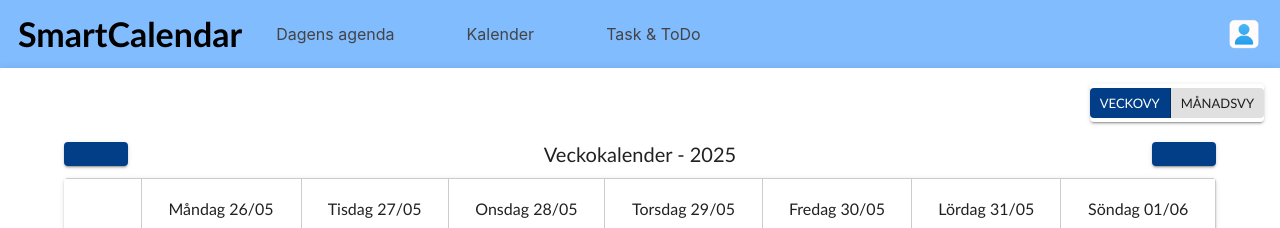
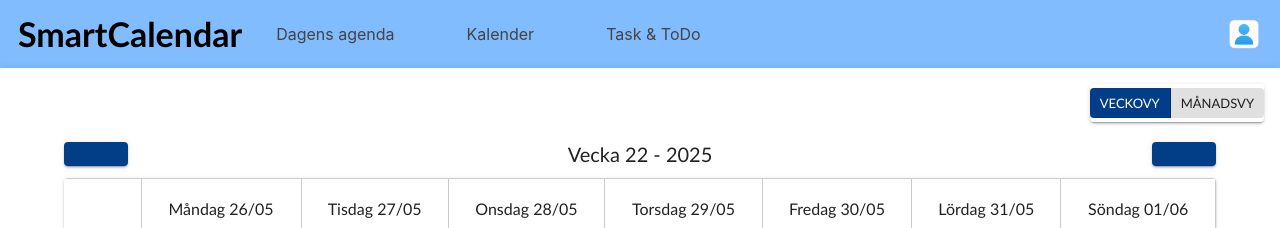
Before and after one commit to slidecart/G19SmartCalender, a React (Create React App) app in the folder frontend/: page /today in a window 1280 px wide. Shown: the top 228 px of the page. Built offline with nearby package versions, Linux system fonts and the light colour scheme; no server answers; sample sign-in values are in the browser's storage; some icons are missing.

Commit message:
månadsvy och syn av veckor

```diff
--- a/frontend/src/components/calendar/views/monthly/monthlyCalendar.jsx
+++ b/frontend/src/components/calendar/views/monthly/monthlyCalendar.jsx
@@ -55,7 +55,7 @@ function MonthlyCalendar({ activities, onActivityClick, openAddDialog}) {
             </Box>
 
             {/* Shows calendar */}
-            <TableContainer component={Paper} elevation={2} sx={{height:"fit-content"}}>
+            <TableContainer component={Paper} elevation={2} sx={{height:"650px"}}>
                 <MonthlyGrid
                     activities={activities}
                     weeks={calendar}
--- a/frontend/src/components/calendar/views/monthly/monthlyGrid.jsx
+++ b/frontend/src/components/calendar/views/monthly/monthlyGrid.jsx
@@ -1,7 +1,9 @@
 import { Table, TableBody, TableCell, TableHead, TableRow, Typography } from "@mui/material";
 import dayjs from "dayjs";
+import weekOfYear from "dayjs/plugin/weekOfYear";
 import MonthlyActivityBox from "./monthlyActivityBox";
 
+dayjs.extend(weekOfYear);
 const weekdays = ["Mån", "Tis", "Ons", "Tors", "Fre", "Lör", "Sön"];
 
 const MonthlyGrid = ({ activities = [], weeks = [], onActivityClick }) => {
@@ -35,8 +37,9 @@ const MonthlyGrid = ({ activities = [], weeks = [], onActivityClick }) => {
                     <TableRow key={rowIndex}>
 
                         {/* Empty cell for week */}
-                        <TableCell sx={{ border:"1px solid #ccc", backgroundColor:"#fafafa", height:"80px"}}/>
-
+                        <TableCell sx={{ border:"1px solid #ccc", fontWeight:"bold", height:"80px"}}>
+                            V.{week[0].week()}
+                        </TableCell>
                         {week.map((day, colIndex) => {
                             const formattedDate = day.format("YYYY-MM-DD");
 
--- a/frontend/src/components/calendar/views/weekly/weeklyCalendar.jsx
+++ b/frontend/src/components/calendar/views/weekly/weeklyCalendar.jsx
@@ -1,5 +1,6 @@
 import { Box, Typography, TableContainer, Paper, Button, Container } from "@mui/material";
 import dayjs from "dayjs";
+import weekOfYear from "dayjs/plugin/weekOfYear";
 import { useState } from "react";
 import WeeklyGrid from "./weeklyGrid"
 import AddActivity from "../../addActivity";
@@ -8,7 +9,7 @@ import ArrowBackIcon from "@mui/icons-material/ArrowBack";
 import ArrowForwardIcon from "@mui/icons-material/ArrowForward";
 import ActivityDialog from "../../ActivityDialog";
 
-
+dayjs.extend(weekOfYear); // Recieves week
 
 function WeeklyCalendar({activities, onActivityClick, openAddDialog}) {
 
@@ -16,6 +17,7 @@ function WeeklyCalendar({activities, onActivityClick, openAddDialog}) {
     const today = dayjs();
     const currentYear = today.year();
     const [startOfWeek, setStartOfWeek] = useState(dayjs().startOf("week").add(1,"day")); //First day of the week is monday
+
 
     //const startOfWeek = today.startOf("week").add(1, "day"); // First day of the week is monday
 
@@ -32,7 +34,7 @@ function WeeklyCalendar({activities, onActivityClick, openAddDialog}) {
     });
 
     return(
-        <Container sx={{ my:2 }}>
+        <Container sx={{ my:2, transform:"scale(0.85)", transform:"top left", width:"100%" }}>
             <Box display="flex" justifyContent={"space-between"} mb={1}>
 
                 {/* Button changing visible week to previous */}
@@ -42,7 +44,7 @@ function WeeklyCalendar({activities, onActivityClick, openAddDialog}) {
 
                 {/* Headtitle for calender */}
                 <Typography variant="h6" sx={{textAlign:"center"}}>
-                    Veckokalender - {currentYear} {/* Shows year based on week */}
+                    Vecka {startOfWeek.week()} - {currentYear} {/* Shows year based on week */}
                 </Typography>
 
                 {/* Button changing visible week to next */}
@@ -52,9 +54,8 @@ function WeeklyCalendar({activities, onActivityClick, openAddDialog}) {
 
             </Box>
 
-
             {/* Shows calendar */}
-            <TableContainer component ={Paper} elevation={2} sx={{height:"fit-content"}}>
+            <TableContainer component ={Paper} elevation={2} sx={{ height:"650px" }}>
                 <WeeklyGrid
                     activities = {activities}
                     weekdays = {weekdays}
```
